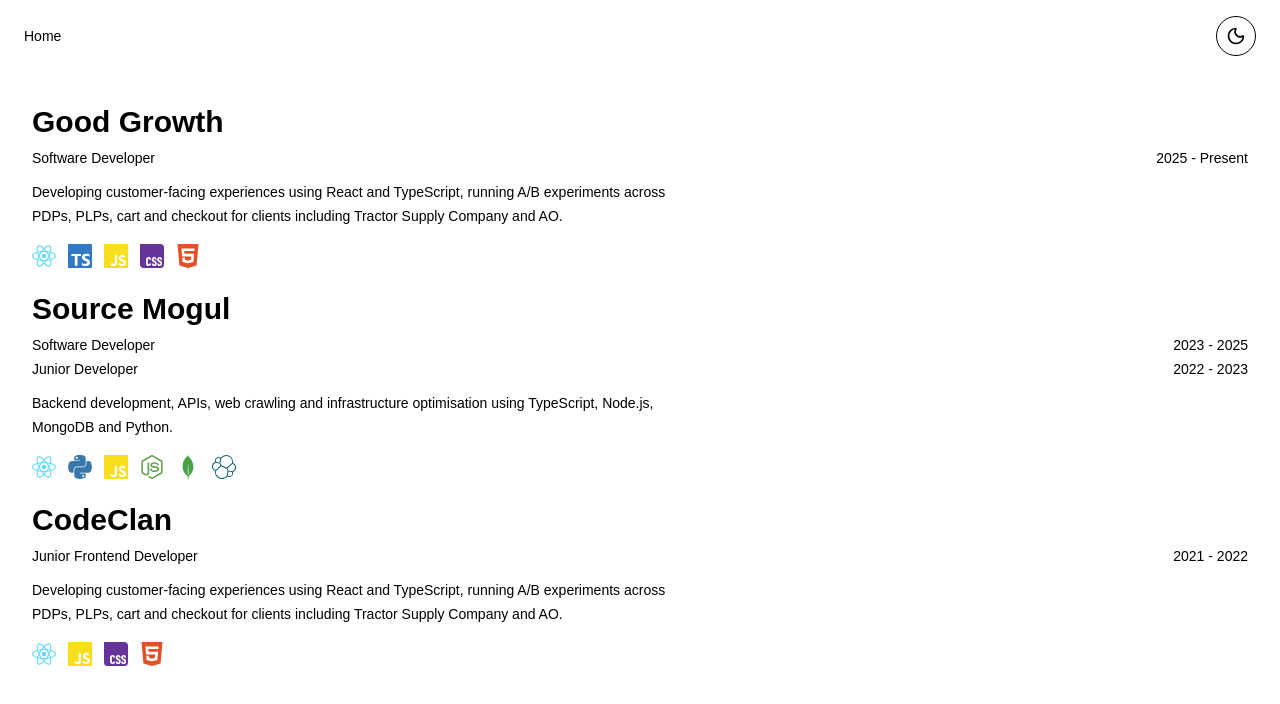
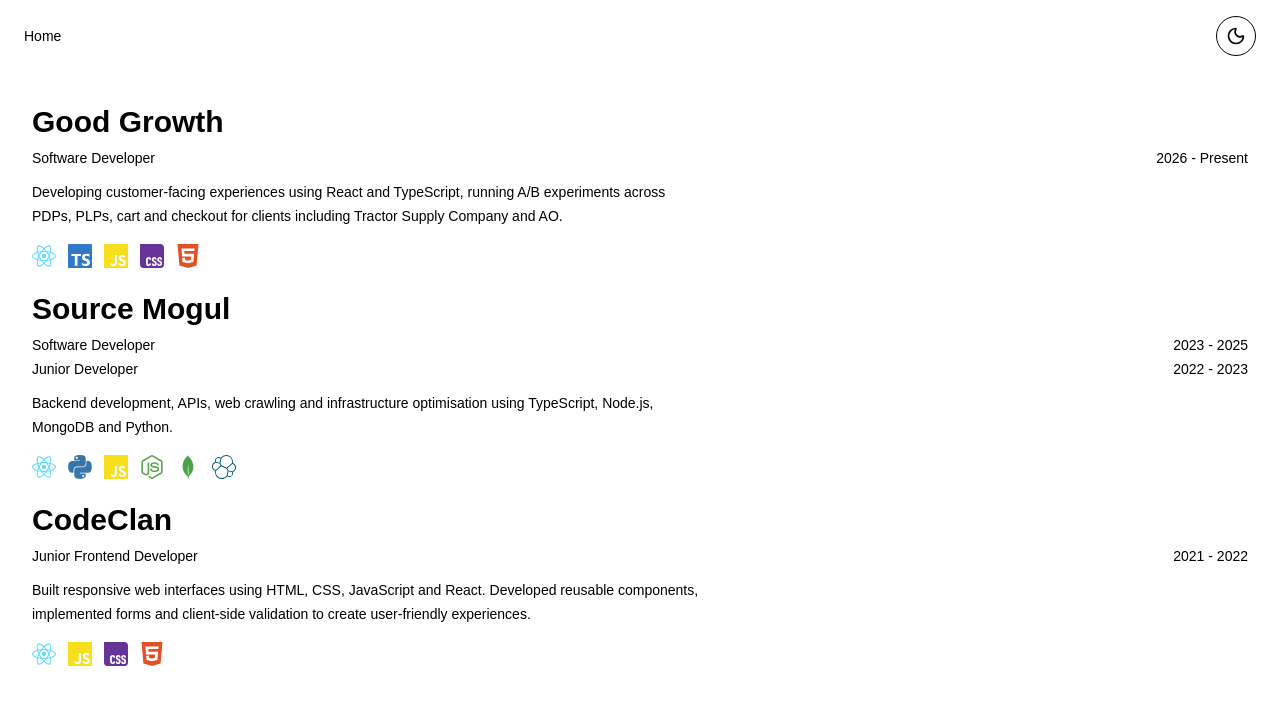
Before and after one commit to Jackie247/portfolio, a Next.js app: page /work in a window 1280 px wide. Shown: the top 704 px of the page. Built offline with nearby package versions, Linux system fonts and the light colour scheme.

Commit message:
chore: text on work page

```diff
--- a/app/work/page.tsx
+++ b/app/work/page.tsx
@@ -18,7 +18,6 @@ import {
   siElastic,
 } from "simple-icons";
 import type { SimpleIcon } from "simple-icons";
-import { select } from "motion/react-client";
 
 type Project = {
   title: string;
@@ -30,7 +29,7 @@ const workItems = [
   {
     company: "Good Growth",
     role: "Software Developer",
-    dates: "2025 - Present",
+    dates: "2026 - Present",
     summary:
       "Developing customer-facing experiences using React and TypeScript, running A/B experiments across PDPs, PLPs, cart and checkout for clients including Tractor Supply Company and AO.",
     projects: [
@@ -81,9 +80,9 @@ const workItems = [
     role: "Junior Frontend Developer",
     dates: "2021 - 2022",
     summary:
-      "Developing customer-facing experiences using React and TypeScript, running A/B experiments across PDPs, PLPs, cart and checkout for clients including Tractor Supply Company and AO.",
+      "Built responsive web interfaces using HTML, CSS, JavaScript and React. Developed reusable components, implemented forms and client-side validation to create user-friendly experiences.",
     description:
-      "Built responsive web interfaces using HTML, CSS, JavaScript and React. Developed reusable components, implemented forms and client-side validation, and worked with React state management to create functional, user-friendly experiences.",
+      "Built responsive web interfaces using HTML, CSS, JavaScript and React. Developed reusable components, implemented forms and client-side validation to create user-friendly experiences.",
     techStack: [siReact, siJavascript, siCss, siHtml5],
   },
 ];
```
